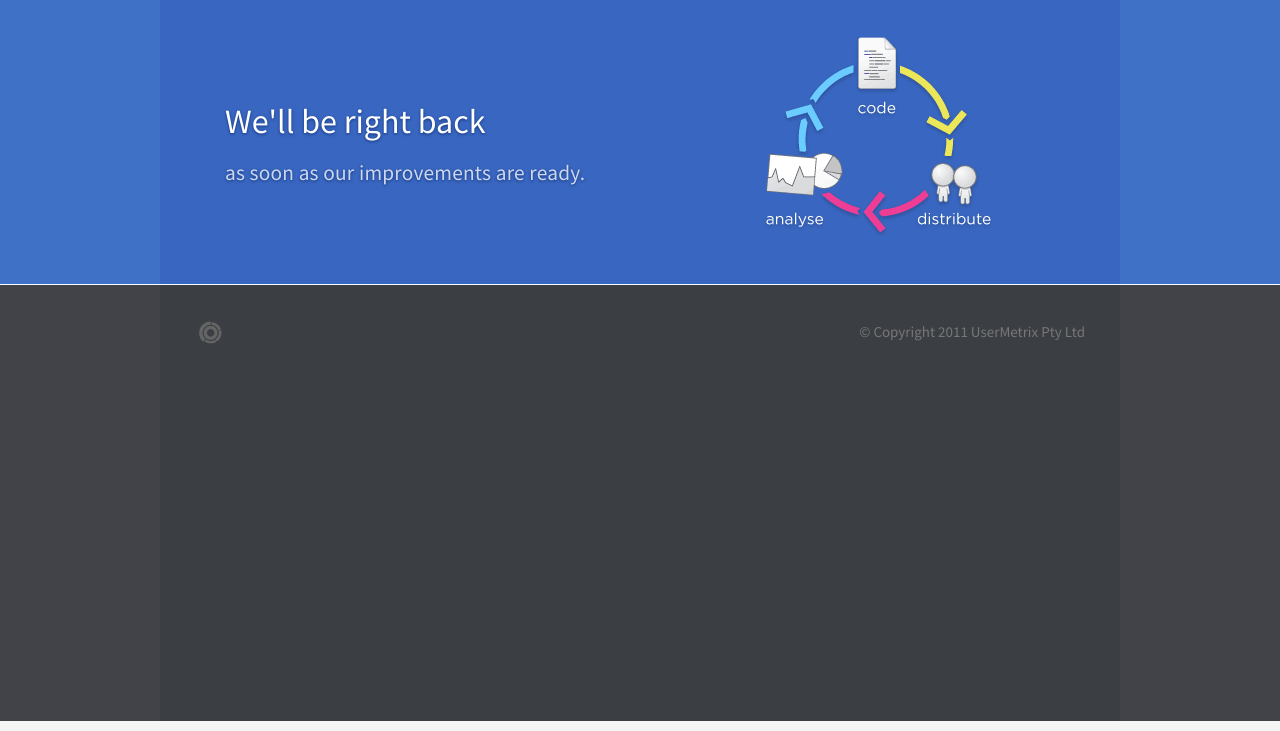
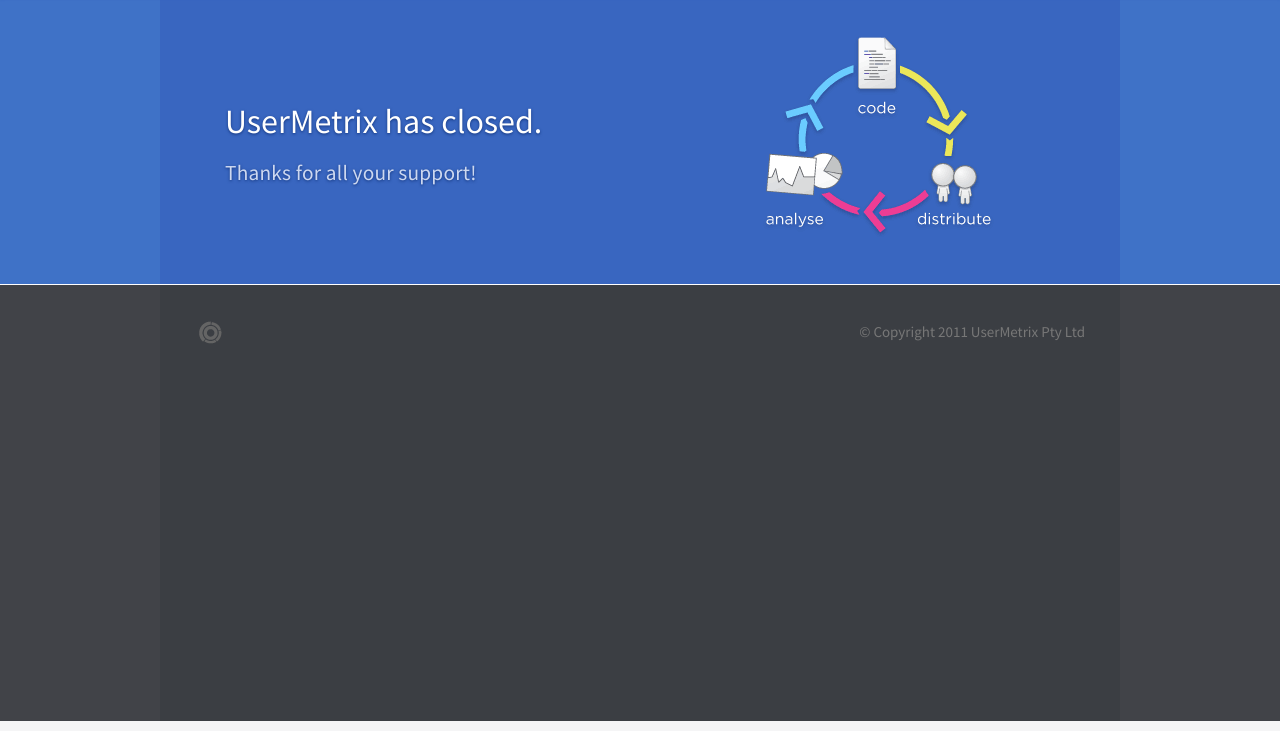
Before and after one commit to NICTA/UserMetrix-maintenance, a plain HTML site: page index.html in a window 1280 px wide. Shown: the part 69-800 px from the top of the page. Drawn offline with Linux system fonts and the light colour scheme.

Commit message:
Closed Usermetrix.

```diff
--- a/index.html
+++ b/index.html
@@ -19,8 +19,8 @@
 		<div id="banner">
 			<div class="content col2">
 				<div class="col first">
-				<h2>We'll be right back</h2>
-				<p>as soon as our improvements are ready.</p>
+				<h2>UserMetrix has closed.</h2>
+				<p>Thanks for all your support!</p>
 				</div>
 				<div class="col last splash">
 					<img src="images/splash.gif" alt=""  />
```
